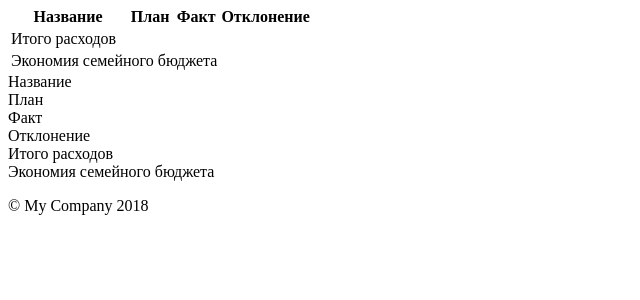
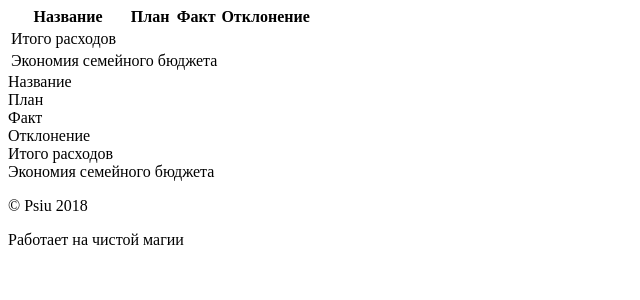
Before and after one commit to psiu7217/yii.webernetic.by, a Yii app: template views/site/index.php in a window 1280 px wide. Shown: the part 409-709 px from the top of the page, without its empty margins (0-640 px from the left). Run offline with PHP 8.4 and a stand-in for Yii, Linux system fonts and the light colour scheme; the template is opened without the code that fills it, so the values that code supplies are empty; some libraries are stand-ins or nearby versions.

Commit message:
Залил недостающие файлы

```diff
--- a/config/web.php
+++ b/config/web.php
@@ -61,7 +61,7 @@ if (YII_ENV_DEV) {
     $config['modules']['debug'] = [
         'class' => 'yii\debug\Module',
         // uncomment the following to add your IP if you are not connecting from localhost.
-        'allowedIPs' => ['*.*.*.*', '::1'],
+        //'allowedIPs' => ['*.*.*.*', '::1'],
     ];
 
     $config['bootstrap'][] = 'gii';
--- a/controllers/StatisticsController.php
+++ b/controllers/StatisticsController.php
@@ -154,7 +154,7 @@ class StatisticsController extends MainController
         $data = array();
 
         //Получаем основные категории доходов
-        $data['main_categorys'] = Categorys::get_category_input_main();
+        $data['main_categorys'] = Categorys::get_category_output_main();
 
         //Дата начала ставим первыми чеков (в этом случае это апрель 2018)
         $date_start = date('2018-04-14');
--- a/models/Categorys.php
+++ b/models/Categorys.php
@@ -34,6 +34,10 @@ class Categorys extends ActiveRecord
 
     static public function get_category_input_main() {
         return Categorys::find()->where(['type' => 0, 'active' => 1, 'id_parent' => 0, 'id_user' => Users::$id])->orderBy('sort')->all();
+    }
+
+    static public function get_category_output_main() {
+        return Categorys::find()->where(['type' => 1, 'active' => 1, 'id_parent' => 0, 'id_user' => Users::$id])->orderBy('sort')->all();
     }
 
     static public function get_category_parent_id($id_parent = 0) {
--- a/views/layouts/main.php
+++ b/views/layouts/main.php
@@ -1,6 +1,7 @@
 <?php
 
 /* @var $this \yii\web\View */
+
 /* @var $content string */
 
 use app\widgets\Alert;
@@ -21,7 +22,8 @@ AppAsset::register($this);
     <meta charset="<?= Yii::$app->charset ?>">
     <meta http-equiv="X-UA-Compatible" content="IE=edge">
     <meta name="viewport" content="width=device-width, initial-scale=1">
-    <link rel="stylesheet" href="https://use.fontawesome.com/releases/v5.0.13/css/all.css" integrity="sha384-DNOHZ68U8hZfKXOrtjWvjxusGo9WQnrNx2sqG0tfsghAvtVlRW3tvkXWZh58N9jp" crossorigin="anonymous">
+    <link rel="stylesheet" href="https://use.fontawesome.com/releases/v5.0.13/css/all.css"
+          integrity="sha384-DNOHZ68U8hZfKXOrtjWvjxusGo9WQnrNx2sqG0tfsghAvtVlRW3tvkXWZh58N9jp" crossorigin="anonymous">
     <?= Html::csrfMetaTags() ?>
     <title><?= Html::encode($this->title) ?></title>
     <?php $this->head() ?>
@@ -46,10 +48,10 @@ AppAsset::register($this);
         echo Nav::widget([
             'items' => [
                 //['label' => 'Главная', 'url' => Yii::$app->homeUrl, 'active'=>\Yii::$app->controller->id ==  '/'],
-                ['label' => 'Пользователи', 'url' => ['/users'] ,'active'=>\Yii::$app->controller->id ==  'users'],
-                ['label' => 'Категории', 'url' => ['/categorys'] ,'active'=>\Yii::$app->controller->id ==  'categorys'],
-                ['label' => 'Чеки', 'url' => ['/checks'], 'active' =>\Yii::$app->controller->id ==  'checks'],
-                ['label' => 'Статистика', 'url' => ['/statistics'], 'active'=>\Yii::$app->controller->id == 'statistics'],
+                ['label' => 'Пользователи', 'url' => ['/users'], 'active' => \Yii::$app->controller->id == 'users'],
+                ['label' => 'Категории', 'url' => ['/categorys'], 'active' => \Yii::$app->controller->id == 'categorys'],
+                ['label' => 'Чеки', 'url' => ['/checks'], 'active' => \Yii::$app->controller->id == 'checks'],
+                ['label' => 'Статистика', 'url' => ['/statistics'], 'active' => \Yii::$app->controller->id == 'statistics'],
             ],
         ]);
         ?>
@@ -61,16 +63,16 @@ AppAsset::register($this);
         ]) ?>
         <?= Alert::widget() ?>
         <?= $content ?>
+
+        <footer class="footer">
+            <div class="col-sm-12">
+                <p class="pull-left">&copy; Psiu <?= date('Y') ?></p>
+                <p class="pull-right">Работает на чистой магии</p>
+            </div>
+        </footer>
     </div>
 </div>
 
-<footer class="footer">
-    <div class="container">
-        <p class="pull-left">&copy; My Company <?= date('Y') ?></p>
-
-        <p class="pull-right"><?= Yii::powered() ?></p>
-    </div>
-</footer>
 
 <?php $this->endBody() ?>
 
--- a/web/robots.txt
+++ b/web/robots.txt
@@ -1,2 +1,2 @@
 User-agent: *
-Disallow:
+Disallow: /
```
Also changed, not shown: views/statistics/output.php (+4 -25 lines).
